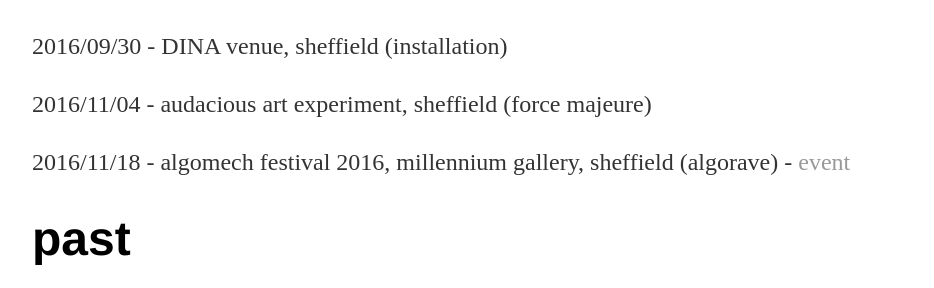
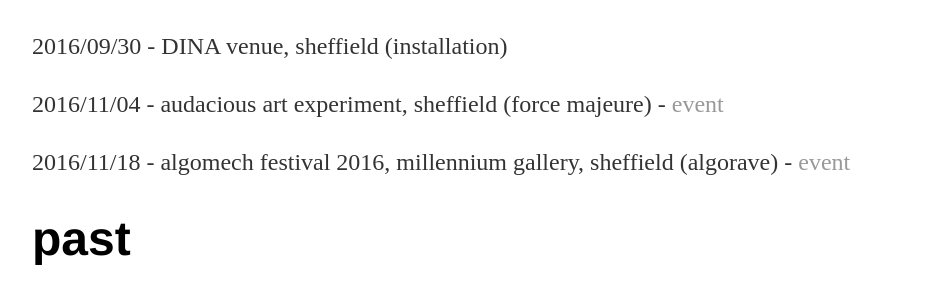
Before and after one commit to heavy-lifting/heavy-lifting.github.io, a Jekyll site: the page built from shows.html, in a window 1280 px wide. Shown: the part 147-435 px from the top of the page, without its empty margins (160-1094 px from the left). Built offline with Jekyll 4.4.1, drawn with Linux system fonts in a browser that asks for light colours.

Commit message:
Update shows.html

```diff
--- a/shows.html
+++ b/shows.html
@@ -6,7 +6,7 @@
 <div class="upcoming"> <!-- DON'T FORGET TO UPDATE THE 'SHOWS' PAGE TOO-->
  	<h1>upcoming</h1>
 <p>2016/09/30 - DINA venue, sheffield (installation)<p>
-<p>2016/11/04 - audacious art experiment, sheffield (force majeure)<p>
+<p>2016/11/04 - audacious art experiment, sheffield (force majeure) - <a href="https://www.facebook.com/events/682156375281117/" target="_blank">event</a><p>
  	<p>2016/11/18 - algomech festival 2016, millennium gallery, sheffield (algorave) - <a href="https://www.facebook.com/events/296099617423371/" target="_blank">event</a></p>
  </div><!-- /.blurb -->
 
```
